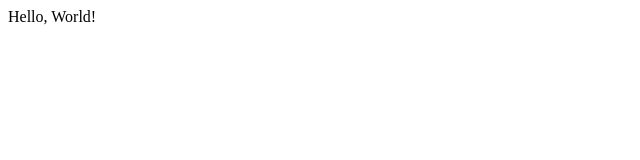
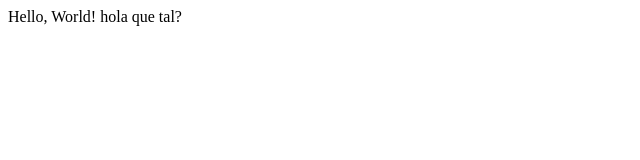
Before and after one commit to Thot-4/Thot-4.github.io, a plain HTML site: page index.html in a window 1280 px wide. Shown: the whole page, without its empty margins (0-640 px from the left). Drawn offline with Linux system fonts and the light colour scheme.

Commit message:
pruebas2

```diff
--- a/index.html
+++ b/index.html
@@ -8,5 +8,7 @@
   </head>
   <body>
     Hello, World!
+    hola que tal?
+
   </body>
 </html>
```
